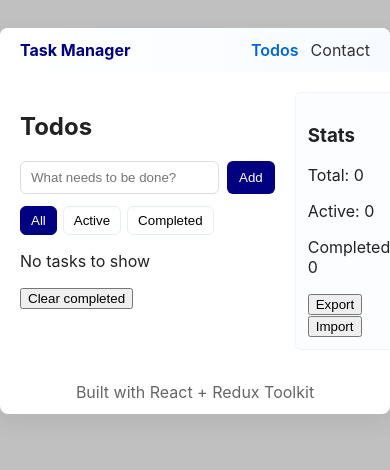
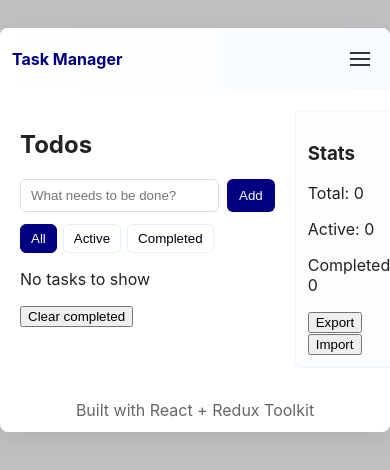
Before and after one commit to david-foy89/Task-Management-App, a React (Create React App) app: page /todos in a window 390 px wide. Shown: the top 470 px of the page. Built offline with nearby package versions, Linux system fonts and the light colour scheme.

Commit message:
feat: implement responsive hamburger menu for mobile navigation

```diff
--- a/src/App.css
+++ b/src/App.css
@@ -43,6 +43,65 @@ body {
 }
 .container {
   padding: 20px;
+}
+
+/* Hamburger menu styles */
+.hamburger {
+  display: none;
+  background: transparent;
+  border: none;
+  cursor: pointer;
+  padding: 8px;
+}
+.hamburger .bar {
+  display: block;
+  width: 20px;
+  height: 2px;
+  background: #333;
+  margin: 4px 0;
+  transition: transform 0.2s ease, opacity 0.2s ease;
+}
+.hamburger .bar.open:nth-child(1) {
+  transform: translateY(6px) rotate(45deg);
+}
+.hamburger .bar.open:nth-child(2) {
+  opacity: 0;
+}
+.hamburger .bar.open:nth-child(3) {
+  transform: translateY(-6px) rotate(-45deg);
+}
+
+/* Mobile nav open state */
+.nav-links {
+  display: flex;
+  align-items: center;
+}
+.nav-links.open {
+  position: absolute;
+  top: 56px;
+  right: 12px;
+  background: white;
+  box-shadow: 0 6px 18px rgba(0, 0, 0, 0.08);
+  border-radius: 6px;
+  padding: 8px 12px;
+  flex-direction: column;
+  gap: 8px;
+}
+
+/* Responsive: show hamburger and stack nav on small screens */
+@media (max-width: 640px) {
+  .nav-links {
+    display: none;
+  }
+  .hamburger {
+    display: block;
+  }
+  .top-nav {
+    padding: 12px;
+  }
+  .brand {
+    font-size: 1rem;
+  }
 }
 .side-by-side {
   display: flex;
--- a/src/App.js
+++ b/src/App.js
@@ -1,14 +1,22 @@
-import React from 'react'
+import React, { useState } from 'react'
 import { Routes, Route, NavLink, Navigate } from 'react-router-dom'
 import TodosPage from './pages/TodosPage'
 import ContactPage from './pages/ContactPage'
 
 export default function App() {
+  const [open, setOpen] = useState(false)
   return (
     <div className="app-root">
       <header className="top-nav">
         <div className="brand">Task Manager</div>
-        <nav className="nav-links">
+
+        <button className="hamburger" aria-label="Toggle menu" onClick={() => setOpen(o => !o)}>
+          <span className={`bar ${open ? 'open' : ''}`}></span>
+          <span className={`bar ${open ? 'open' : ''}`}></span>
+          <span className={`bar ${open ? 'open' : ''}`}></span>
+        </button>
+
+        <nav className={`nav-links ${open ? 'open' : ''}`} onClick={() => setOpen(false)}>
           <NavLink to="/todos" className={({isActive}) => isActive ? 'active' : ''}>Todos</NavLink>
           <NavLink to="/contact" className={({isActive}) => isActive ? 'active' : ''}>Contact</NavLink>
         </nav>
```
